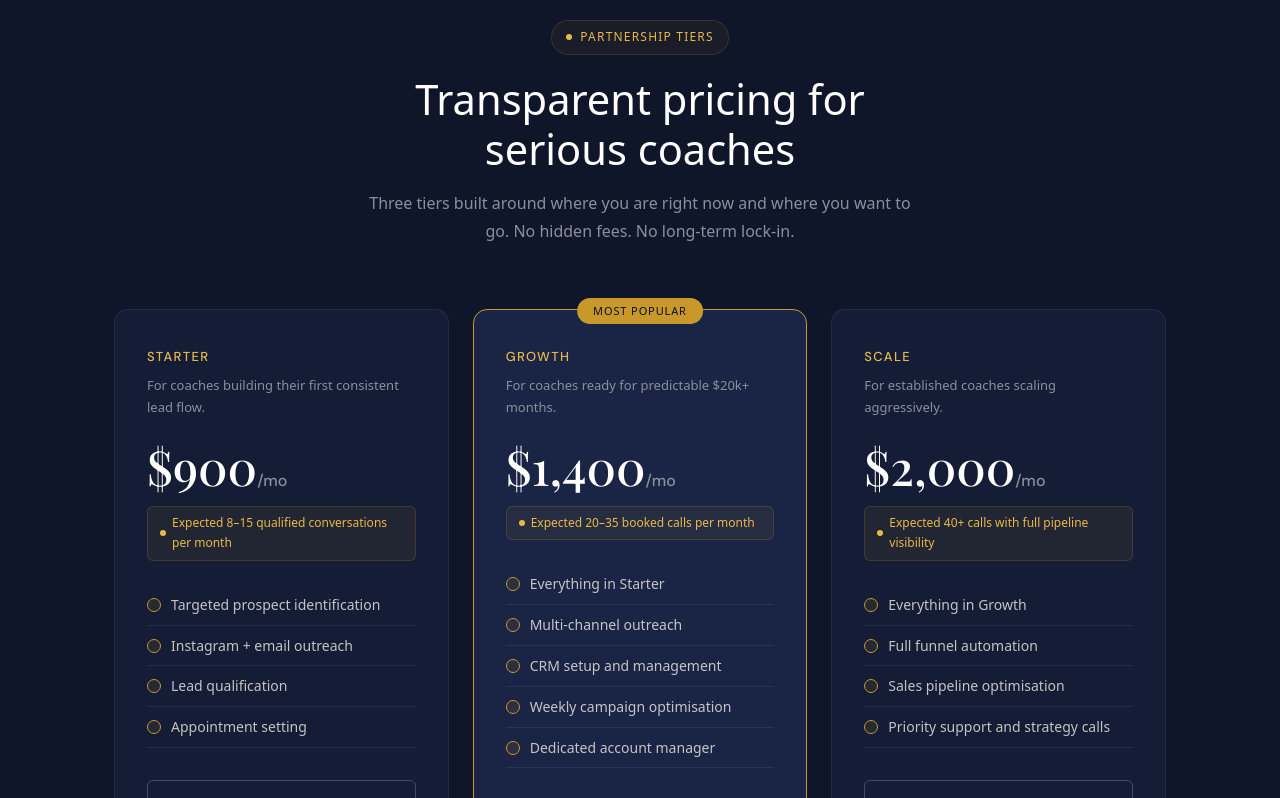
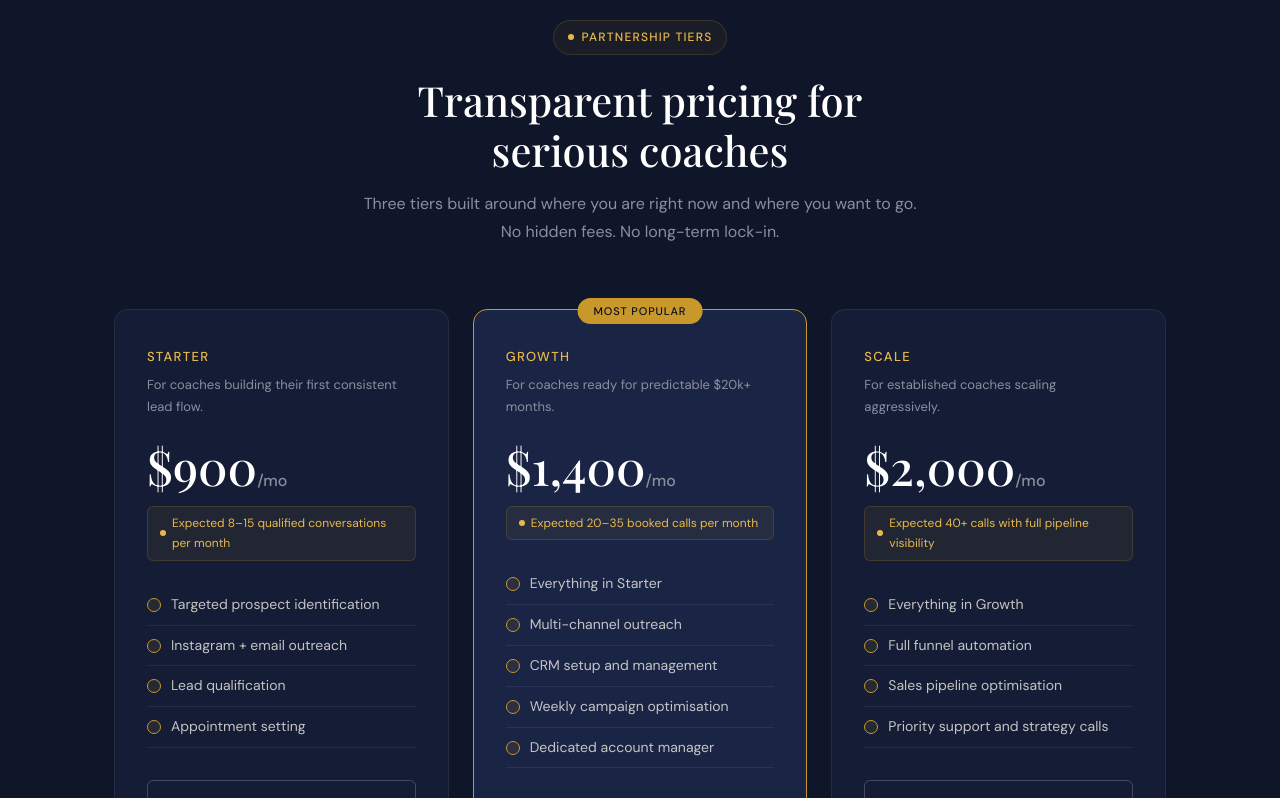
Before and after one commit to mudasarimamofficial/Coch-Flow-Trae, a Next.js app: page / in a window 1280 px wide. Shown: the part 2770-3568 px from the top of the page. Built offline with nearby package versions, Linux system fonts and the light colour scheme; no server answers; the database is empty.

Commit message:
Use Playfair Display + DM Sans as global fonts (match landing HTML)

```diff
--- a/src/app/globals.css
+++ b/src/app/globals.css
@@ -25,8 +25,8 @@ html[data-device="desktop"] {
 }
 
 body {
-  font-family: var(--cf-font-body, var(--font-geist-sans)), system-ui, -apple-system,
-    Segoe UI, Roboto, Helvetica, Arial, sans-serif;
+  font-family: var(--cf-font-body, var(--font-body)), system-ui, -apple-system, Segoe UI, Roboto, Helvetica, Arial,
+    sans-serif;
 }
 
 h1,
@@ -35,7 +35,7 @@ h3,
 h4,
 h5,
 h6 {
-  font-family: var(--cf-font-heading, var(--cf-font-body, var(--font-geist-sans)));
+  font-family: var(--cf-font-heading, var(--cf-font-body, var(--font-body)));
 }
 
 .cf-landing {
@@ -51,7 +51,7 @@ h6 {
   --muted: #8a8f9e;
   --border: rgba(201, 152, 42, 0.18);
   --border2: rgba(255, 255, 255, 0.07);
-  font-family: "DM Sans", var(--cf-font-body, var(--font-geist-sans)), system-ui, -apple-system, Segoe UI, Roboto,
+  font-family: "DM Sans", var(--cf-font-body, var(--font-body)), system-ui, -apple-system, Segoe UI, Roboto,
     Helvetica, Arial, sans-serif;
   background: var(--navy);
   color: var(--white);
@@ -64,7 +64,7 @@ h6 {
 .cf-landing h2,
 .cf-landing h3,
 .cf-landing h4 {
-  font-family: "Playfair Display", var(--cf-font-heading, var(--cf-font-body, var(--font-geist-sans)));
+  font-family: "Playfair Display", var(--cf-font-heading, var(--cf-font-body, var(--font-body)));
   font-weight: 500;
   line-height: 1.2;
 }
--- a/src/app/layout.tsx
+++ b/src/app/layout.tsx
@@ -1,8 +1,21 @@
-import { GeistSans } from "geist/font/sans";
-import { GeistMono } from "geist/font/mono";
+import { DM_Sans, Playfair_Display } from "next/font/google";
 import "./globals.css";
 import { ThemeScript } from "@/components/theme/ThemeScript";
 import { getHomepageContent } from "@/utils/homepageContent";
+
+const headingFont = Playfair_Display({
+  subsets: ["latin"],
+  weight: ["400", "500", "600"],
+  variable: "--font-heading",
+  display: "swap",
+});
+
+const bodyFont = DM_Sans({
+  subsets: ["latin"],
+  weight: ["300", "400", "500"],
+  variable: "--font-body",
+  display: "swap",
+});
 
 export const dynamic = "force-dynamic";
 export const revalidate = 0;
@@ -25,8 +38,8 @@ export default async function RootLayout({
       border: "rgba(255,255,255,0.07)",
     },
     typography: {
-      headingFont: "",
-      bodyFont: "",
+      headingFont: "var(--font-heading)",
+      bodyFont: "var(--font-body)",
     },
   };
 
@@ -64,7 +77,7 @@ export default async function RootLayout({
     <html
       lang="en"
       suppressHydrationWarning
-      className={`${GeistSans.variable} ${GeistMono.variable} h-full antialiased`}
+      className={`${headingFont.variable} ${bodyFont.variable} h-full antialiased`}
     >
       <head>
         <link rel="icon" href={faviconHref} type={type} sizes="any" />
@@ -80,10 +93,6 @@ export default async function RootLayout({
           href="https://fonts.googleapis.com/css2?family=Material+Symbols+Outlined:wght,FILL@100..700,0..1&display=swap"
           rel="stylesheet"
         />
-        <link
-          href="https://fonts.googleapis.com/css2?family=Playfair+Display:wght@400;500;600&family=DM+Sans:wght@300;400;500&display=swap"
-          rel="stylesheet"
-        />
         <ThemeScript />
       </head>
       <body className="min-h-full flex flex-col bg-[var(--cf-bg)] text-[var(--cf-text)]">
```
